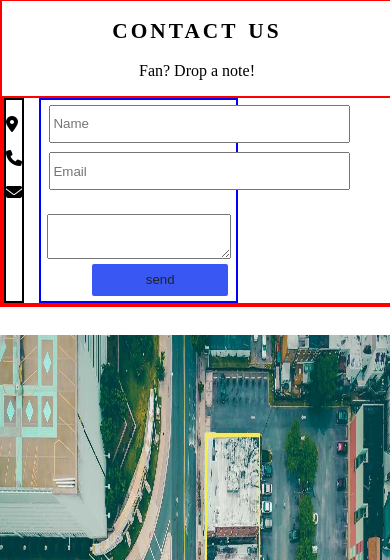
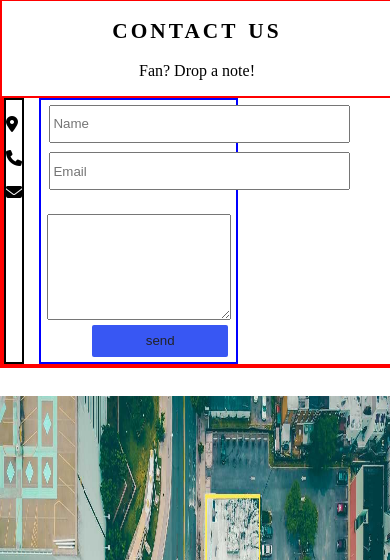
Before and after one commit to codegrann/The-Band, a PHP site: page / in a window 390 px wide. Shown: the part 2622-3182 px from the top of the page. Run offline with PHP 8.4, Linux system fonts and the light colour scheme; some libraries are stand-ins or nearby versions.

Commit message:
resized height of textarea for smaller screens

```diff
--- a/style.css
+++ b/style.css
@@ -454,6 +454,9 @@ input{
     input{
         width: 110%;
     }
+    #textarea{
+        height: 100px;
+    }
 }
 
 @media(max-width:550px){
```
